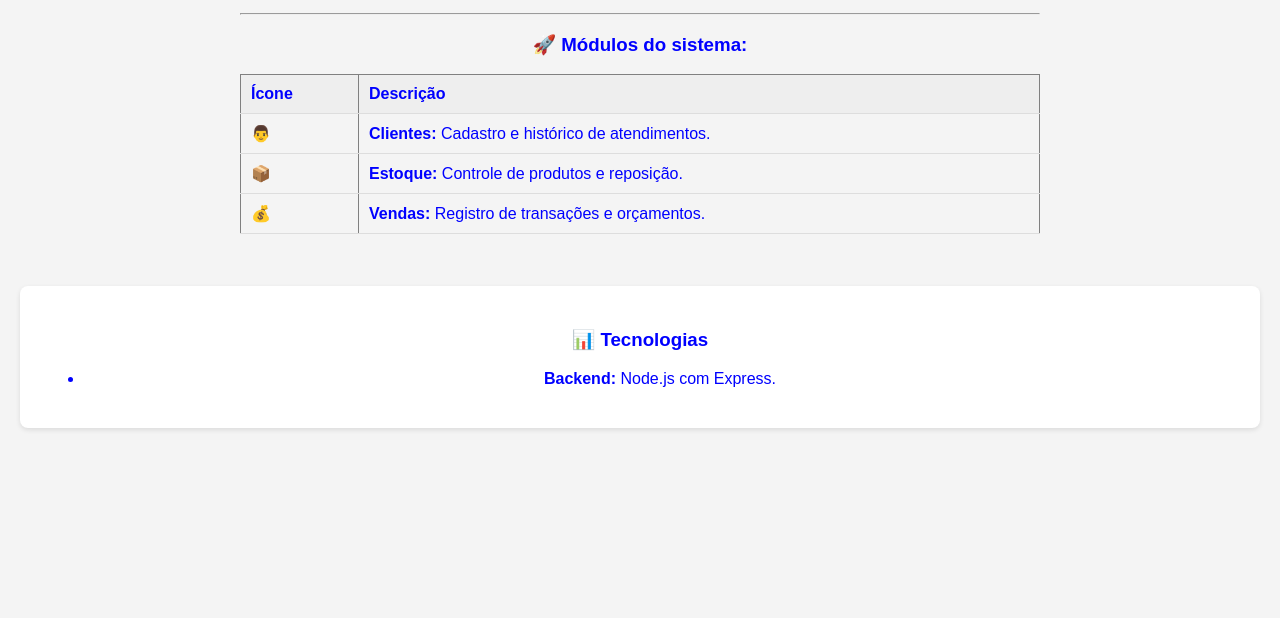
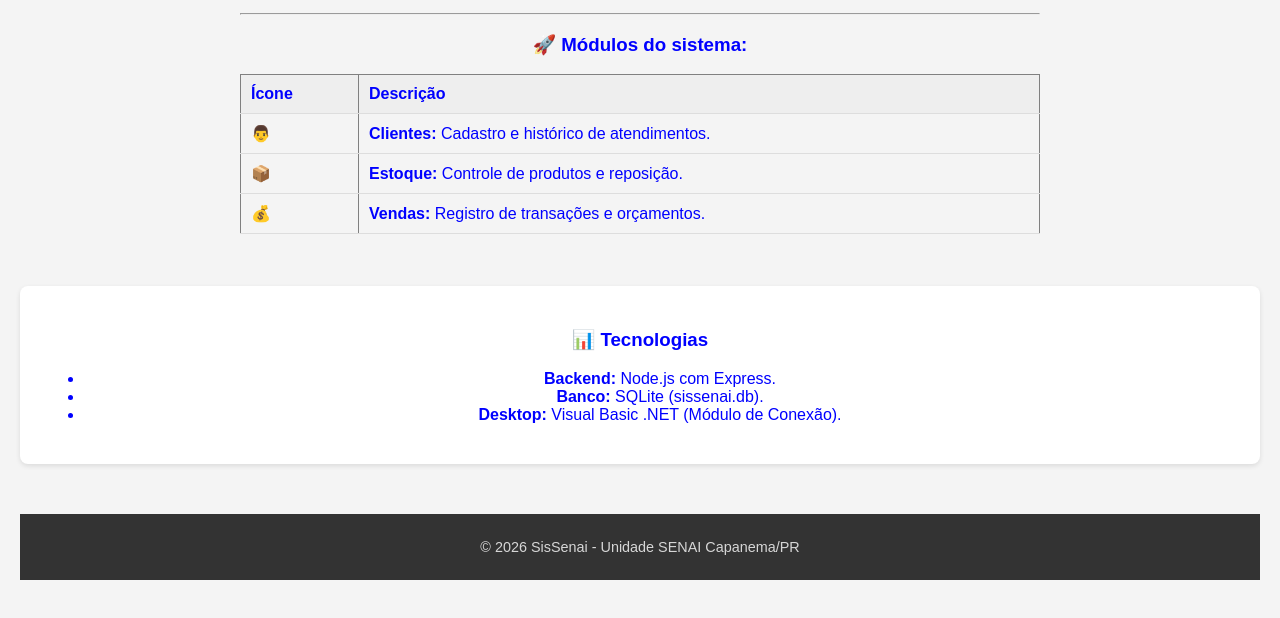
Before and after one commit to dheisongomes/SisSenai, a plain HTML site: page index.html in a window 1280 px wide. Shown: the part 388-1006 px from the top of the page. Before the commit the page ends 856 px from the top, so only its background shows below. Drawn offline with Linux system fonts and the light colour scheme.

Commit message:
Update index.html with footer and tech stack
Added footer and additional technology details.

```diff
--- a/index.html
+++ b/index.html
@@ -56,5 +56,14 @@
     <h3>📊 Tecnologias</h3>
     <ul>
        <li><strong>Backend:</strong> Node.js com Express.</li>
+		<li><strong>Banco:</strong> SQLite (sissenai.db).</li>
+		<li><strong>Desktop:</strong> Visual Basic .NET (Módulo de Conexão).</li>
+	</ul>
+</div>
 </body>
+<footer class="rodape">
+	<div class="container-rodape">
+		<p>&copy; 2026 SisSenai - Unidade SENAI Capanema/PR</p>
+	</div>
+</footer>
 </html>
```
